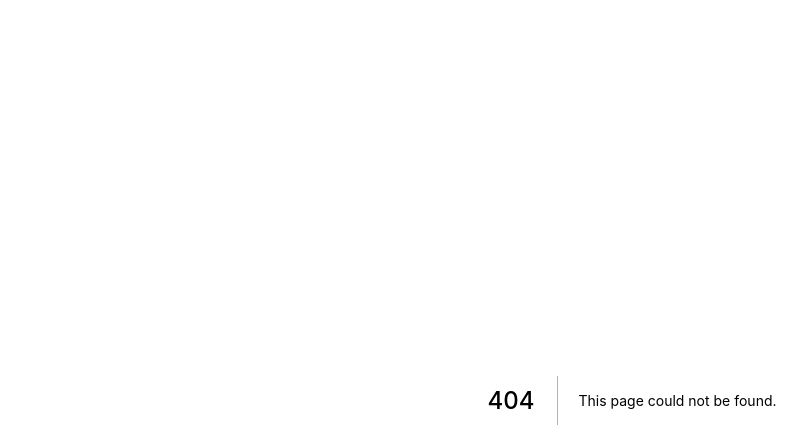
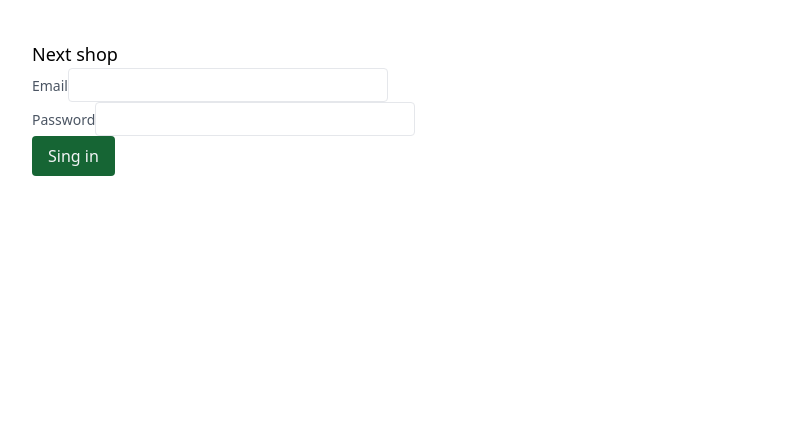
Before and after one commit to konradmi/next-js-shop, a Next.js app: page /sign-in in a window 1280 px wide. Before the commit this address had no page. Shown: the top 448 px of the page, without its empty margins (8-815 px from the left). Built offline with nearby package versions, Linux system fonts and the light colour scheme.

Commit message:
sign in component

```diff
--- /dev/null
+++ b/components/Button.js
@@ -0,0 +1,9 @@
+const Button = ({ children, type }) => {
+  return (
+    <button type={type} className='bg-green-800 px-4 py-2 rounded text-gray-100 hover:bg-green-700'>
+      {children}
+    </button>
+  )
+}
+
+export default Button
--- /dev/null
+++ b/components/Field.js
@@ -0,0 +1,10 @@
+const Field = ({ label, children }) => {
+  return (
+    <label className='block'>
+      <span className='black text-sm text-gray-600'>{label}</span>
+      {children}
+    </label>
+  )
+ }
+
+ export default Field
--- /dev/null
+++ b/components/Input.js
@@ -0,0 +1,15 @@
+const Input = ({ type, value, onChange, required }) => {
+  const handleChange = (event) => onChange(event.target.value)
+
+  return (
+    <input
+      required={required}
+      type={type}
+      value={value}
+      onChange={handleChange}
+      className='border rounded px-3 py-1 w-80'
+    />
+  )
+}
+
+export default Input
--- /dev/null
+++ b/components/Page.js
@@ -0,0 +1,17 @@
+import Head from 'next/head'
+
+const Page = ({ title, children }) => {
+  return (
+    <>
+      <Head>
+        <title>{title} - Next shop</title>
+      </Head>
+      <main className='p-10'>
+        <h1 className='text-lg'>Next shop</h1>
+        {children}
+      </main>
+    </>
+  )
+}
+
+export default Page
--- /dev/null
+++ b/components/ProductCard.js
@@ -0,0 +1,24 @@
+import Link from 'next/link'
+import Image from 'next/image'
+
+const ProductCard = ({ product }) => {
+  return (
+    <div className='border my-4 w-80 shadow hover:shadow-xl  '>
+      <Link href={`/products/${product.id}`}>
+        <a>
+          <Image src={product.pictureUrl} alt='' width={320} height={240}/>
+          <div className='p-2 flex justify-between items-baseline'>
+            <h2 className='text-lg font-bold'>
+              {product.title}
+            </h2>
+            <span>
+              {product.price}
+            </span>
+          </div>
+        </a>
+      </Link>
+    </div>
+  )
+}
+
+export default ProductCard
--- a/lib/products.js
+++ b/lib/products.js
@@ -16,4 +16,6 @@ const stripProduct = product => ({
   id: product.id,
   title: product.title,
   description: product.description,
+  price: `$ ${product.price.toFixed(2)}`,
+  pictureUrl: `${CMS_URL}${product.picture.url}`
 })
--- a/next.config.js
+++ b/next.config.js
@@ -1,7 +1,9 @@
 /** @type {import('next').NextConfig} */
 const nextConfig = {
   reactStrictMode: true,
-  swcMinify: true,
+  images: {
+    domains:['localhost']
+  }
 }
 
 module.exports = nextConfig
--- a/pages/index.js
+++ b/pages/index.js
@@ -1,6 +1,6 @@
-import Head from 'next/head'
-import Link from 'next/link'
 import { getProducts } from '../lib/products'
+import ProductCard from '../components/ProductCard'
+import Page from '../components/Page'
 
 export const getStaticProps = async () => {
   const products = await getProducts()
@@ -12,25 +12,15 @@ export const getStaticProps = async () => {
 
 const HomePage = ({ products }) => {
   return (
-   <>
-     <Head>
-       <title>Next shop</title>
-     </Head>
-     <main className='p-10'>
-       <h1 className='text-lg'>Next shop</h1>
-       <ul>
-         {products.map(product => (
-           <li key={product.id}>
-             <Link href={`/products/${product.id}`}>
-               <a>
-                 {product.title}
-               </a>
-             </Link>
-           </li>
-         ))}
-       </ul>
-     </main>
-   </>
+   <Page title='Indoor plants'>
+     <ul className='grid grid-cols-1 lg:grid-cols-3 gap-4'>
+       {products.map(product => (
+         <li key={product.id}>
+           <ProductCard product={product}/>
+         </li>
+       ))}
+     </ul>
+   </Page>
   )
 }
 
--- a/pages/products/[id].js
+++ b/pages/products/[id].js
@@ -1,6 +1,7 @@
-import Head from 'next/head'
 import { getProduct, getProducts } from '../../lib/products'
 import { ApiError } from '../../lib/api'
+import Image from 'next/image'
+import Page from '../../components/Page'
 
 export const getStaticPaths = async () => {
   const products = await getProducts()
@@ -31,17 +32,21 @@ export const getStaticProps = async ({ params: { id }}) => {
 
 const ProductPage = ({ product }) => {
   return (
-    <>
-      <Head>
-        <title>Product</title>
-      </Head>
-      <main className='p-10'>
-        <h1 className='text-lg'>{product.title}</h1>
-        <p>
-          {product.description}
-        </p>
-      </main>
-    </>
+    <Page title={product.title}>
+      <div className='flex flex-col lg:flex-row'>
+        <div>
+          <Image src={product.pictureUrl} width={640} height={480} alt=''/>
+        </div>
+        <div className='flex-1 lg:ml-4'>
+          <p className='text-sm'>
+            {product.description}
+          </p>
+          <p className='text-lg font-bold mt-2'>
+            {product.price}
+          </p>
+        </div>
+      </div>
+    </Page>
   )
 }
 
--- /dev/null
+++ b/pages/sign-in.js
@@ -0,0 +1,33 @@
+import { useState } from 'react'
+import Page from '../components/Page'
+import Input from '../components/Input'
+import Field from '../components/Field'
+import Button from '../components/Button'
+
+const SignIn = () => {
+  const [email, setEmail] = useState('')
+  const [password, setPassword] = useState('')
+
+  const handleSubmit = () => {
+    event.preventDefault()
+    console .log('should submit:', email, password)
+  }
+
+  return (
+    <Page title='Sign in'>
+      <form onSubmit={handleSubmit}>
+        <Field label='Email'>
+          <Input required type='email' value={email} onChange={setEmail}/>
+        </Field>
+        <Field label='Password'>
+          <Input required type='password' value={password} onChange={setPassword}/>
+        </Field>
+        <Button type='submit'>
+          Sing in
+        </Button>
+      </form>
+    </Page>
+  )
+}
+
+export default SignIn
```
